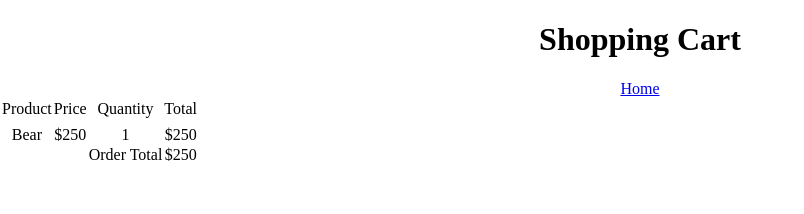
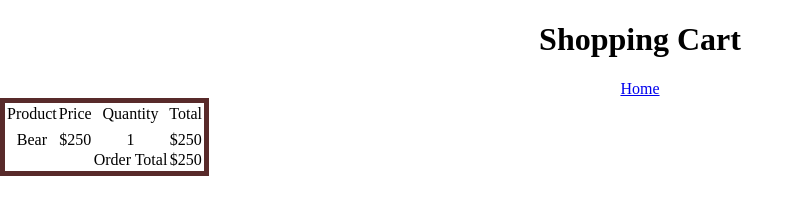
Before and after one commit to VioletKatrinStewart/hauntedobjectstore, a website: page cart/index.html in a window 1280 px wide. Shown: the whole page, without its empty margins (0-804 px from the left). Drawn offline with Linux system fonts and the light colour scheme.

Commit message:
added and moved files

```diff
--- a/app.js
+++ b/app.js
@@ -1,4 +1,4 @@
-import { hauntedStuff } from './hauntedStuff.js';
+import { hauntedStuff } from './data/hauntedstuff.js';
 import { renderHaunted } from './render-function.js';
 
 const productList = document.getElementById('product-list');
--- a/cart/index.html
+++ b/cart/index.html
@@ -6,6 +6,7 @@
     <meta name="viewport" content="width=device-width, initial-scale=1.0">
     <link rel="stylesheet" href="../styles/reset.css">
     <link rel="stylesheet" href="../styles/style.css">
+    <link rel="stylesheet" href="../styles/cart.css">
     <title>Shopping Cart</title>
 </head>
 <body>
--- /dev/null
+++ b/styles/cart.css
@@ -0,0 +1,4 @@
+table {
+    border: 5px solid rgb(88, 42, 42)
+
+}
```
Also changed, not shown: data/cart.js (added), data/hauntedstuff.js (renamed from hauntedstuff.js).
